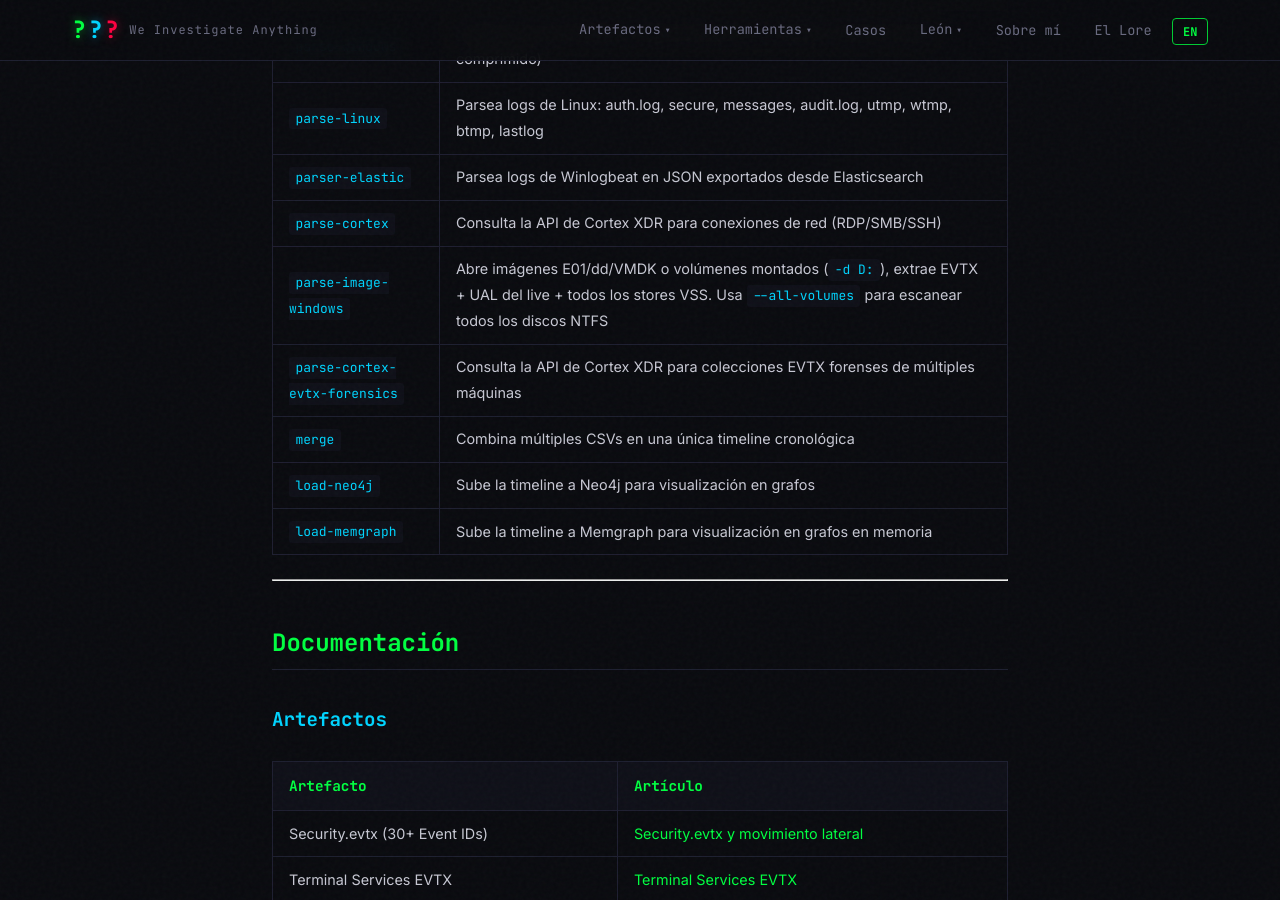
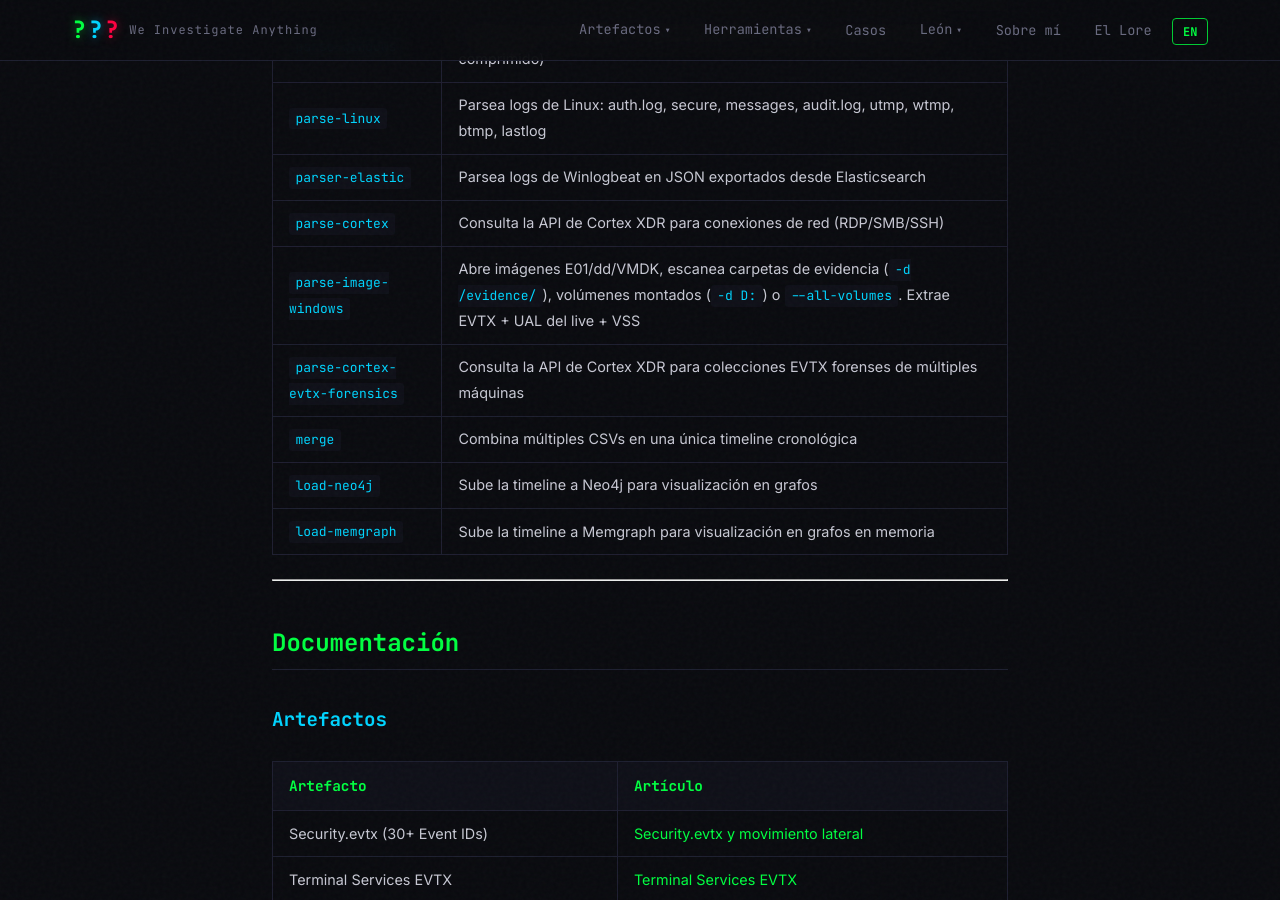
Before and after one commit to jupyterj0nes/jupyterj0nes.github.io, a Jekyll site: the page built from _posts/es/2026-04-06-masstin-lateral-movement-rust.md, in a window 1280 px wide and 900 px high, scrolled down 6345 px. Built offline with Jekyll 4.4.1, drawn with Linux system fonts in a browser that asks for light colours; comment, search, counter and statistics services are not loaded.

```diff
--- a/_posts/es/2026-04-06-masstin-lateral-movement-rust.md
+++ b/_posts/es/2026-04-06-masstin-lateral-movement-rust.md
@@ -106,7 +106,7 @@
 | `parse-linux` | Parsea logs de Linux: auth.log, secure, messages, audit.log, utmp, wtmp, btmp, lastlog |
 | `parser-elastic` | Parsea logs de Winlogbeat en JSON exportados desde Elasticsearch |
 | `parse-cortex` | Consulta la API de Cortex XDR para conexiones de red (RDP/SMB/SSH) |
-| `parse-image-windows` | Abre imágenes E01/dd/VMDK o volúmenes montados (`-d D:`), extrae EVTX + UAL del live + todos los stores VSS. Usa `--all-volumes` para escanear todos los discos NTFS |
+| `parse-image-windows` | Abre imágenes E01/dd/VMDK, escanea carpetas de evidencia (`-d /evidence/`), volúmenes montados (`-d D:`) o `--all-volumes`. Extrae EVTX + UAL del live + VSS |
 | `parse-cortex-evtx-forensics` | Consulta la API de Cortex XDR para colecciones EVTX forenses de múltiples máquinas |
 | `merge` | Combina múltiples CSVs en una única timeline cronológica |
 | `load-neo4j` | Sube la timeline a Neo4j para visualización en grafos |
```
Also changed, not shown: _posts/en/2026-04-06-masstin-lateral-movement-rust.md (+1 -1 lines).
